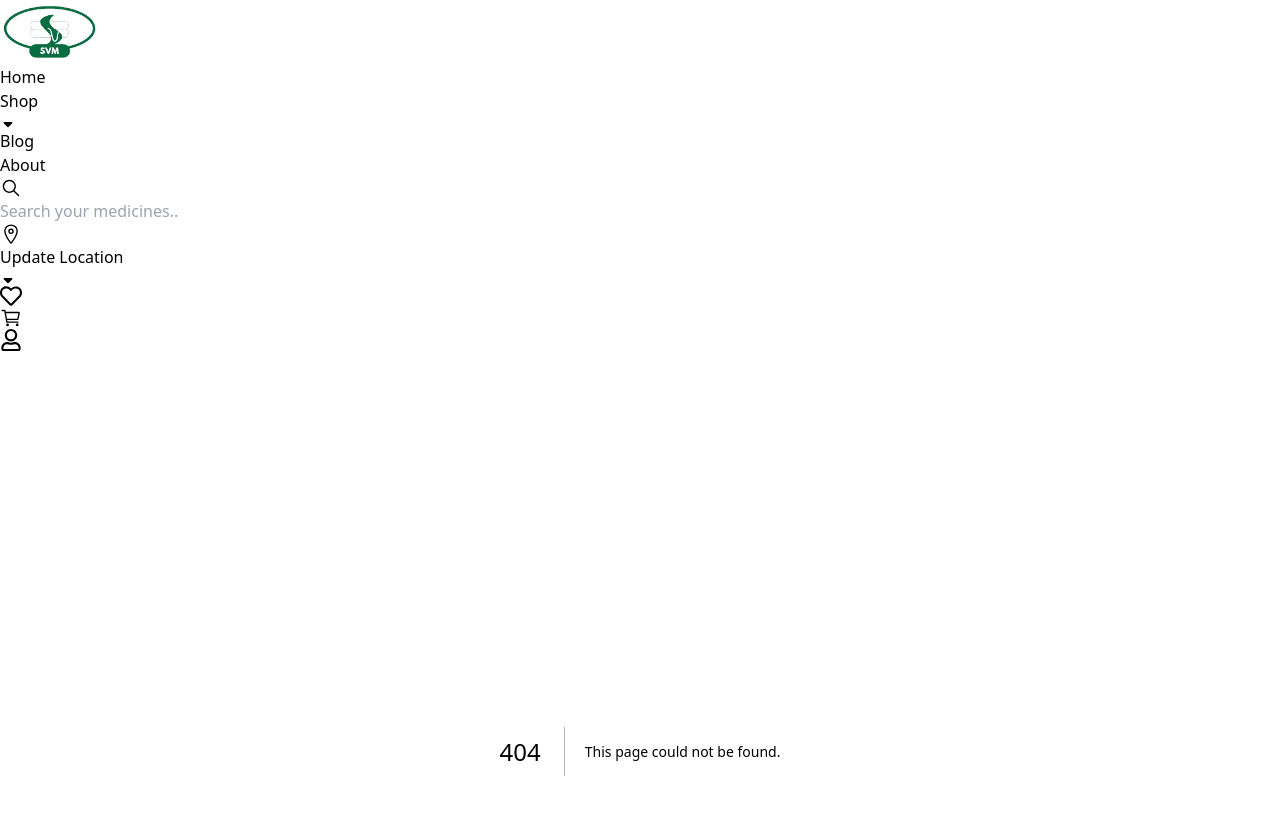
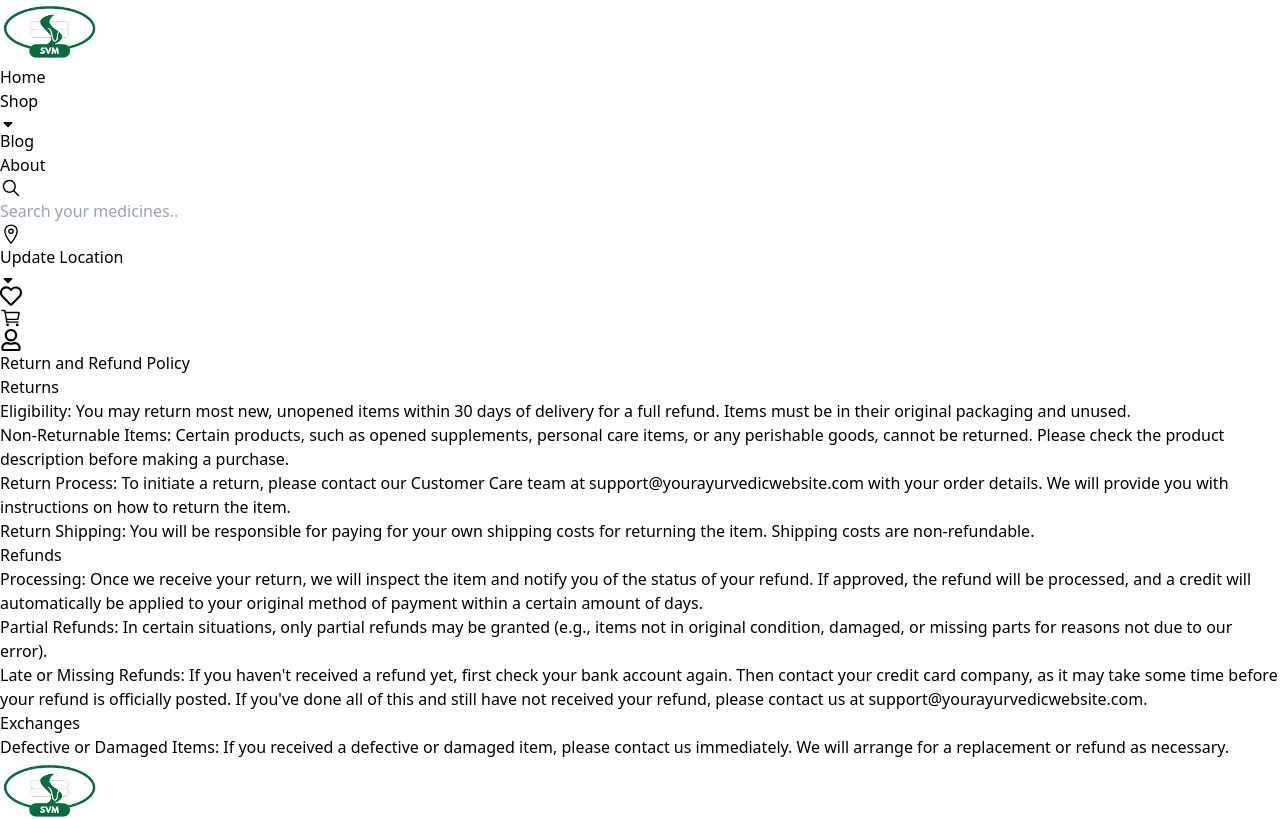
Before and after one commit to Diliate/svm-frontend, a Next.js app: page /profile/return in a window 1280 px wide. Before the commit this address had no page. Shown: the top 819 px of the page. Built offline with nearby package versions, Linux system fonts and the light colour scheme.

Commit message:
feat: Added return policy page

```diff
--- /dev/null
+++ b/src/app/profile/return/page.jsx
@@ -0,0 +1,85 @@
+import React from "react";
+
+const page = () => {
+  return (
+    <section className="p-10">
+      <h1 className="text-4xl font-semibold text-center">
+        Return and Refund Policy
+      </h1>
+      <div className="flex flex-col items-center justify-center gap-5 mt-3">
+        <div className="w-[80%]">
+          <div>
+            <h2 className="text-3xl font-semibold">Returns</h2>
+            <ul className="flex flex-col gap-3 mt-3 text-xl text-justify list-disc">
+              <li>
+                <span className="font-medium">Eligibility: </span>You may return
+                most new, unopened items within 30 days of delivery for a full
+                refund. Items must be in their original packaging and unused.
+              </li>
+              <li>
+                <span className="font-medium">Non-Returnable Items: </span>{" "}
+                Certain products, such as opened supplements, personal care
+                items, or any perishable goods, cannot be returned. Please check
+                the product description before making a purchase.
+              </li>
+              <li>
+                <span className="font-medium">Return Process: </span>To initiate
+                a return, please contact our Customer Care team at
+                support@yourayurvedicwebsite.com with your order details. We
+                will provide you with instructions on how to return the item.
+              </li>
+              <li>
+                <span className="font-medium">Return Shipping: </span>You will
+                be responsible for paying for your own shipping costs for
+                returning the item. Shipping costs are non-refundable.
+              </li>
+            </ul>
+          </div>
+
+          <div className="flex flex-col gap-3 mt-5 text-xl text-justify ">
+            <h2 className="text-3xl font-medium">Refunds</h2>
+            <ul className="flex flex-col gap-3 list-disc">
+              <li>
+                <span className="font-medium">Processing: </span>Once we receive
+                your return, we will inspect the item and notify you of the
+                status of your refund. If approved, the refund will be
+                processed, and a credit will automatically be applied to your
+                original method of payment within a certain amount of days.
+              </li>
+              <li>
+                <span className="font-medium">Partial Refunds: </span> In
+                certain situations, only partial refunds may be granted (e.g.,
+                items not in original condition, damaged, or missing parts for
+                reasons not due to our error).
+              </li>
+              <li>
+                <span className="font-medium">Late or Missing Refunds: </span>{" "}
+                If you haven&apos;t received a refund yet, first check your bank
+                account again. Then contact your credit card company, as it may
+                take some time before your refund is officially posted. If
+                you&apos;ve done all of this and still have not received your
+                refund, please contact us at support@yourayurvedicwebsite.com.
+              </li>
+            </ul>
+          </div>
+
+          <div className="flex flex-col gap-3 mt-5 text-xl text-justify">
+            <h2 className="text-3xl font-medium">Exchanges</h2>
+            <ul className="mt-3 list-disc">
+              <li>
+                <span className="font-medium">
+                  Defective or Damaged Items:{" "}
+                </span>
+                If you received a defective or damaged item, please contact us
+                immediately. We will arrange for a replacement or refund as
+                necessary.
+              </li>
+            </ul>
+          </div>
+        </div>
+      </div>
+    </section>
+  );
+};
+
+export default page;
```
Also changed, not shown: src/app/profile/customercare/page.jsx (added, +7 -0 lines), src/app/profile/page.jsx (added, +74 -0 lines), src/app/profile/termsandconditions/page.jsx (added, +7 -0 lines).
